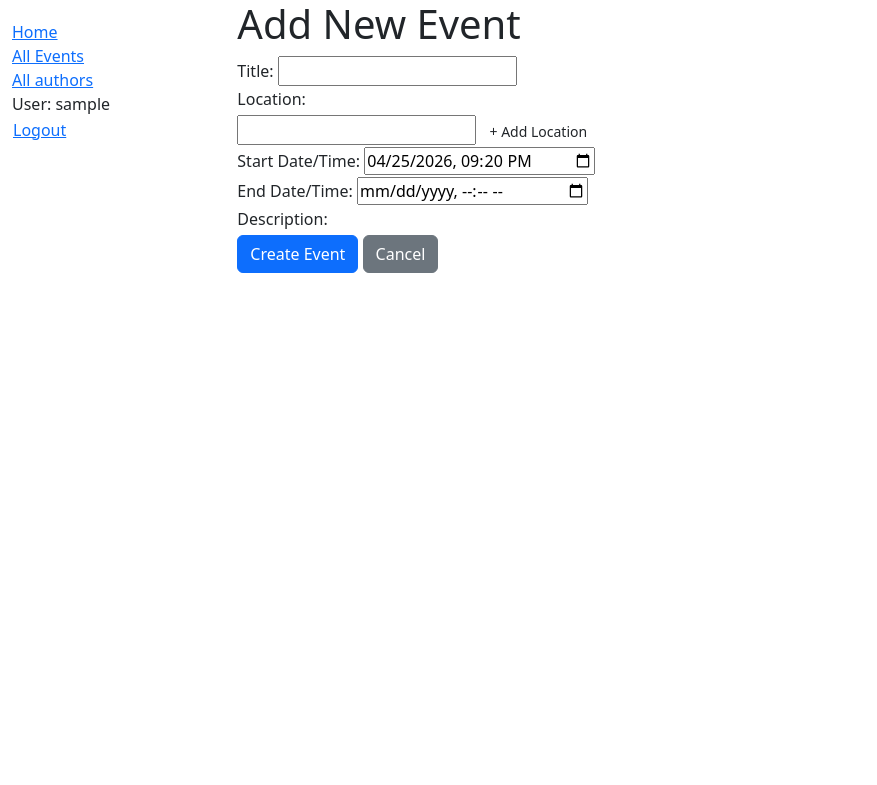
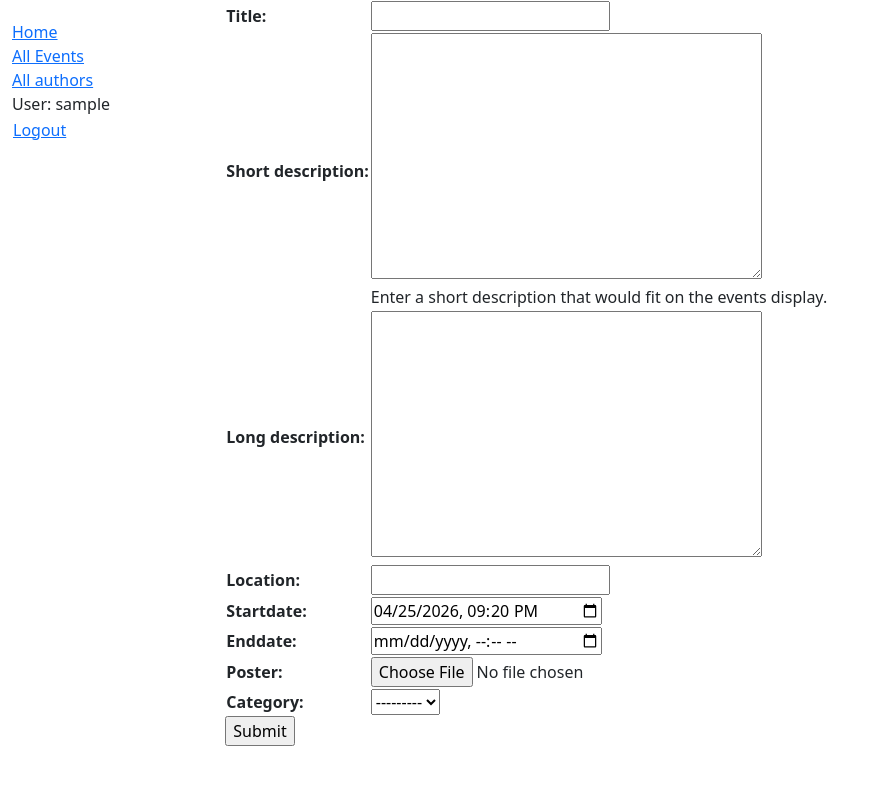
Before and after one commit to cunecoder/theboard-mdn-Django-tutorial, a Django app: page /events/create/ in a window 1280 px wide. Shown: the top 785 px of the page, without its empty margins (0-877 px from the left). Run offline with Django 5.2, Linux system fonts and the light colour scheme; the visitor is signed in with stand-in values (Sample User, id 1); data that the repository does not hold is empty.

Commit message:
Add Event Creation Form & View, 403 permission error page, & update/delete Event logic

```diff
--- a/events/forms.py
+++ b/events/forms.py
@@ -1,4 +1,5 @@
 from django import forms
+from django.utils import timezone
 from .models import Event
 
 
@@ -15,3 +16,20 @@ class EventForm(forms.ModelForm):
         super().__init__(*args, **kwargs)
         self.fields['startdate'].input_formats = ['%Y-%m-%dT%H:%M']
         self.fields['enddate'].input_formats = ['%Y-%m-%dT%H:%M']
+
+    def clean(self):
+        """Validate that start date comes before the end date."""
+        cleaned_data = super().clean()
+        start = cleaned_data.get('startdate')
+        end = cleaned_data.get('enddate')
+        now = timezone.now()
+
+        # Check if a date is not in the past.
+        if start and start < now:
+            raise forms.ValidationError("Start date cannot be in the past, silly goose!")
+
+        # Check if the start date comes before the end date.
+        if start and end and start > end:
+            raise forms.ValidationError("Start date must be before end date, silly goose!")
+
+        return cleaned_data
--- a/events/templates/events/event_form.html
+++ b/events/templates/events/event_form.html
@@ -1,70 +1,15 @@
 {% extends "base_generic.html" %}
 
 {% block content %}
-<div class="container">
-    <h1>{% if object %}Edit {{ object.title }}{% else %}Add New Event{% endif %}</h1>
+  <form action="" method="post" enctype="multipart/form-data">
+    {% csrf_token %}
 
-    <form method="post" class="grid grid-cols-12 gap-4">
-        {% csrf_token %}
+    <table>
+    {{ form.as_table }}
+    </table>
 
-        <div class="col-span-12">
-            <label for="{{ form.title.id_for_label }}" class="block mb-1">Title:</label>
-            {{ form.title }}
-            {% if form.title.errors %}
-                <div class="text-red-500 text-sm mt-1">{{ form.title.errors }}</div>
-            {% endif %}
-        </div>
+    <input type="submit" value="Submit">
+  </form>
 
-        <div class="col-span-12">
-            <label for="{{ form.location.id_for_label }}" class="block mb-1">Location:</label>
-            <div class="flex gap-2 items-center">
-                {{ form.location }}
-                <a href="{% url 'location-create' %}?next={% url 'event-create' %}" class="btn btn-sm btn-outline">
-                    + Add Location
-                </a>
-            </div>
-            {% if form.location.errors %}
-                <div class="text-red-500 text-sm mt-1">{{ form.location.errors }}</div>
-            {% endif %}
-        </div>
-
-        <!-- TODO add a better date picker for this thing perhaps -->
-        <div class="col-span-12 md:col-span-6">
-            <label for="{{ form.startdate.id_for_label }}" class="block mb-1">Start Date/Time:</label>
-            {{ form.startdate }}
-            {% if form.startdate.errors %}
-                <div class="text-red-500 text-sm mt-1">{{ form.startdate.errors }}</div>
-            {% endif %}
-        </div>
-
-        <div class="col-span-12 md:col-span-6">
-            <label for="{{ form.enddate.id_for_label }}" class="block mb-1">End Date/Time:</label>
-            {{ form.enddate }}
-            {% if form.enddate.errors %}
-                <div class="text-red-500 text-sm mt-1">{{ form.enddate.errors }}</div>
-            {% endif %}
-        </div>
-
-        <div class="col-span-12">
-            <label for="{{ form.description.id_for_label }}" class="block mb-1">Description:</label>
-            {{ form.description }}
-            {% if form.description.errors %}
-                <div class="text-red-500 text-sm mt-1">{{ form.description.errors }}</div>
-            {% endif %}
-        </div>
-
-        <div class="col-span-12 flex gap-2">
-            <button type="submit" class="btn btn-primary">
-                {% if object %}Update Event{% else %}Create Event{% endif %}
-            </button>
-            <a href="{% url 'event-list' %}" class="btn btn-secondary">Cancel</a>
-        </div>
-    </form>
-</div>
+  {{ form.errors }}
 {% endblock %}
-
-
-
-{% if perms.events.can_create_event %}
-
-{% endif %}
--- a/events/views.py
+++ b/events/views.py
@@ -60,13 +60,20 @@ class EventDetailView(generic.DetailView):
     model = Event
 
 class EventCreateView(LoginRequiredMixin, PermissionRequiredMixin, CreateView):
-    permission_required = (
-        'events.add_event',
-    )
     model = Event
     template_name = 'events/event_form.html'
     form_class = EventForm
-    success_url = reverse_lazy('events:events')
+    permission_required = ('events.add_event',)
+    # When a valid form completes, the user wil be rerouted to the view url called 'events'
+    success_url = reverse_lazy('events')
+
+    def handle_no_permission(self):
+        """"Return a custom screen for a no-permission 403 error."""
+        return render(self.request, 'events/no_permission.html', status=403)
+
+    def form_invalid(self, form):
+        print(form.errors)
+        return super().form_invalid(form)
 
 # Adding event update in case I want it for later
 class EventUpdateView(LoginRequiredMixin, UpdateView):
@@ -75,6 +82,7 @@ class EventUpdateView(LoginRequiredMixin, UpdateView):
     form_class = EventForm
     success_url = reverse_lazy('events')
 
+
 # TODO: Only admin should be able to delete events
 class EventDeleteView(LoginRequiredMixin, DeleteView):
     model = Event
```
Also changed, not shown: events/templates/events/event_confirm_delete.html (added, +24 -0 lines), events/templates/events/event_list.html (+7 -0 lines), events/templates/events/no_permission.html (added, +21 -0 lines), posters/image3.png (added), posters/image6.png (added).
